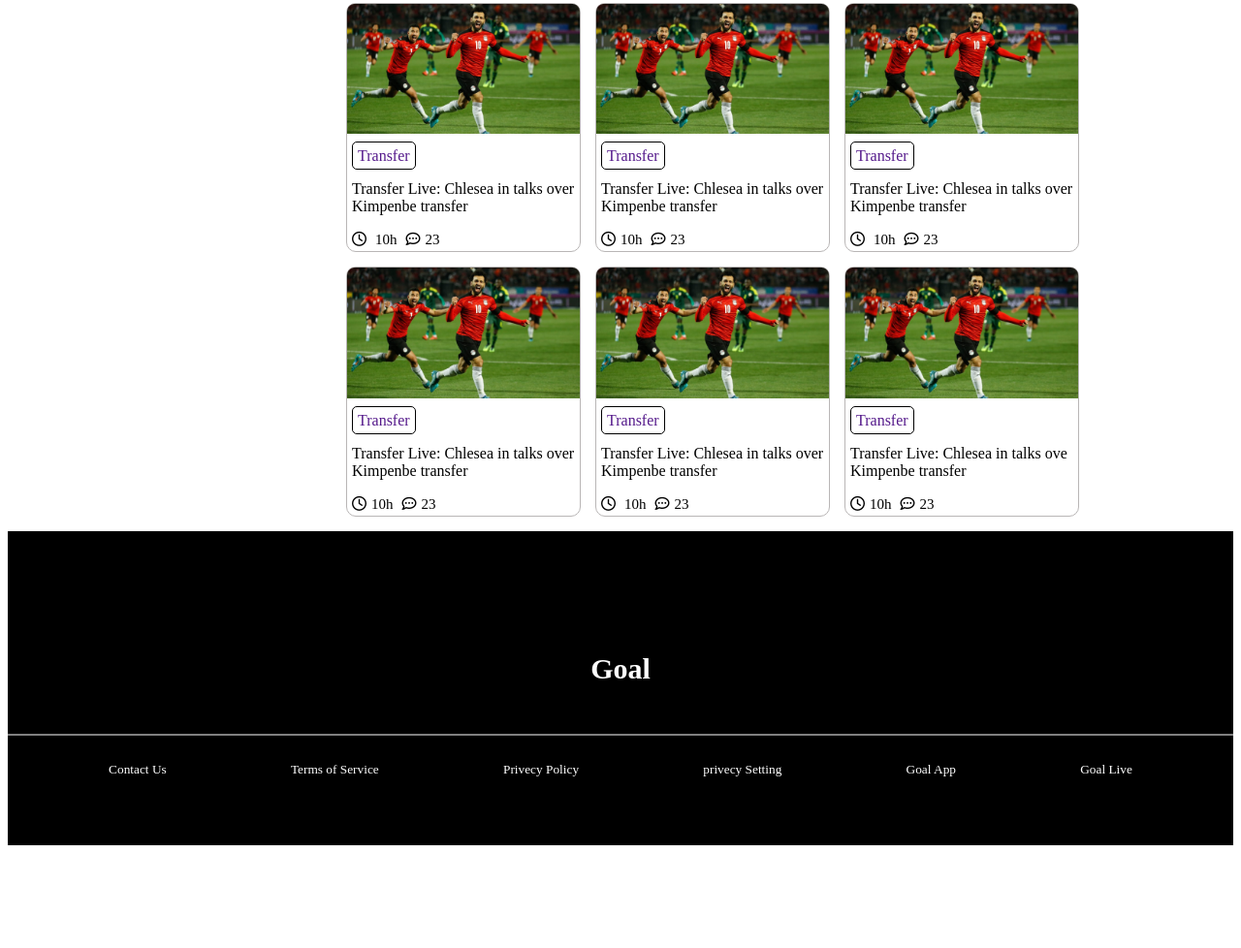
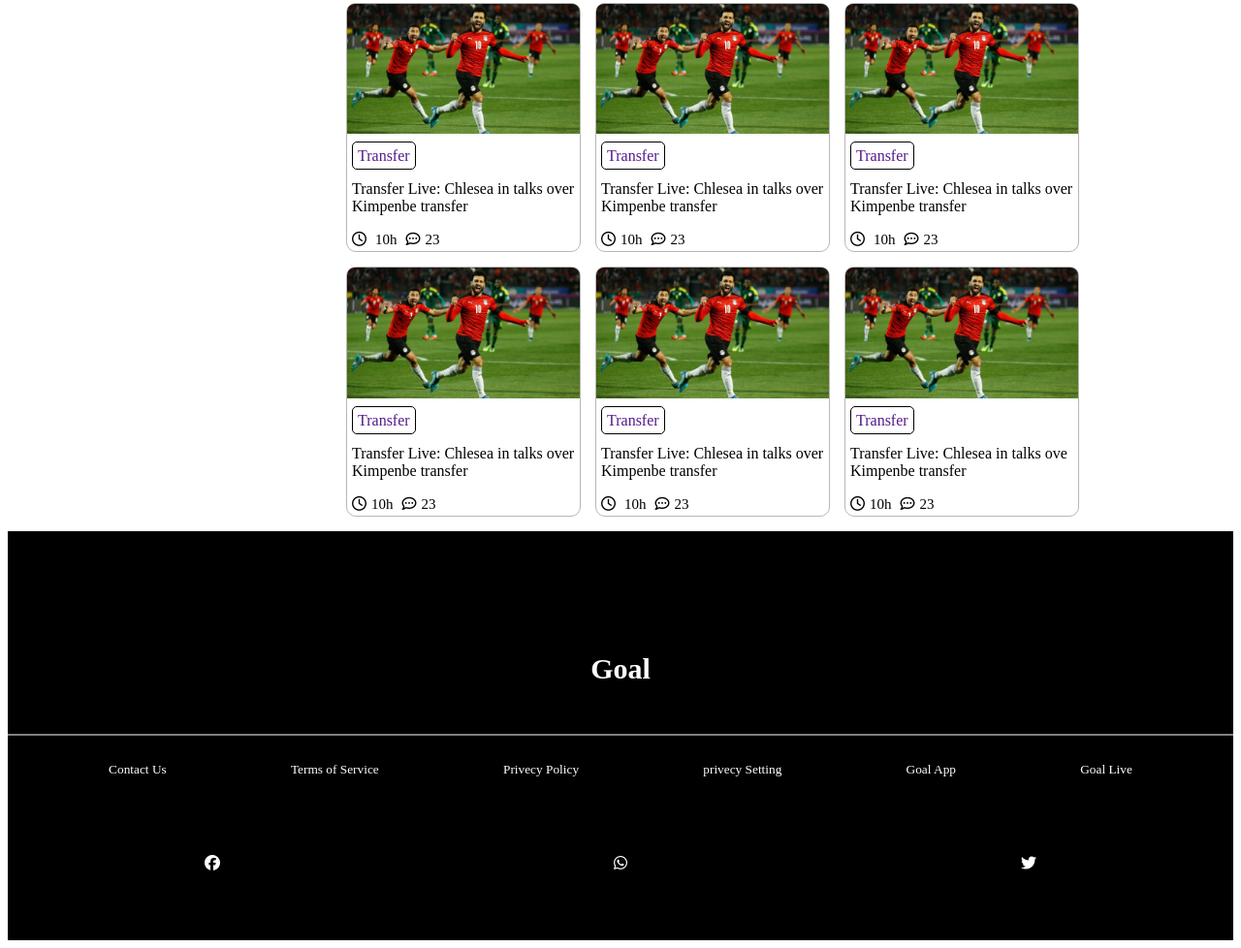
Before and after one commit to Md-Shamiul-Karim/Live-Football-Website, a plain HTML site: page index.html in a window 1280 px wide. Shown: the part 644-1622 px from the top of the page at 97% size. Before the commit the page ends 1524 px from the top, so only its background shows below. Drawn offline with Linux system fonts and the light colour scheme; a web font is replaced by a local one.

Commit message:
Modified

```diff
--- a/index.html
+++ b/index.html
@@ -207,6 +207,18 @@
                         <small>Goal Live</small>
                     </div>
                 </div>
+
+                <div class="icons">
+                    <div class="facebook-icon">
+                        <i class="fa-brands fa-facebook"></i>
+                    </div>
+                    <div class="facebook-icon">
+                        <i class="fa-brands fa-whatsapp"></i>
+                    </div>
+                    <div class="facebook-icon">
+                        <i class="fa-brands fa-twitter"></i>
+                    </div>
+                </div>
             </footer>
         </section>
 
--- a/style.css
+++ b/style.css
@@ -67,6 +67,12 @@
     text-decoration: none;
     padding: 20px;
     color: #FFFFFF;
+}
+
+.watch-button a:hover{
+
+    font-size: 150%;
+    background-color: blue;
 }
 
 /* -----------------
@@ -279,3 +285,9 @@
     margin-left: 5px;
 
 }
+
+.icons{
+    padding-top: 80px;
+    display: flex;
+    justify-content: space-around;
+}
```
Also changed, not shown: upcoming-match.html (+12 -0 lines).
